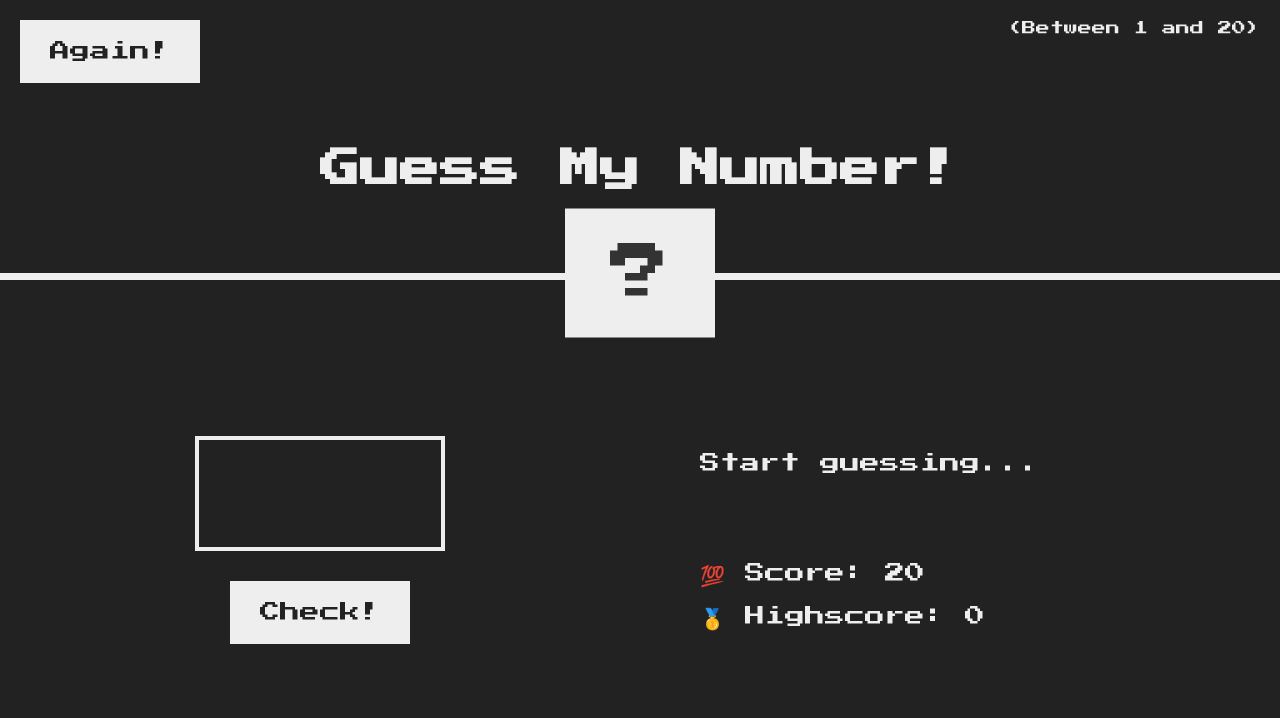
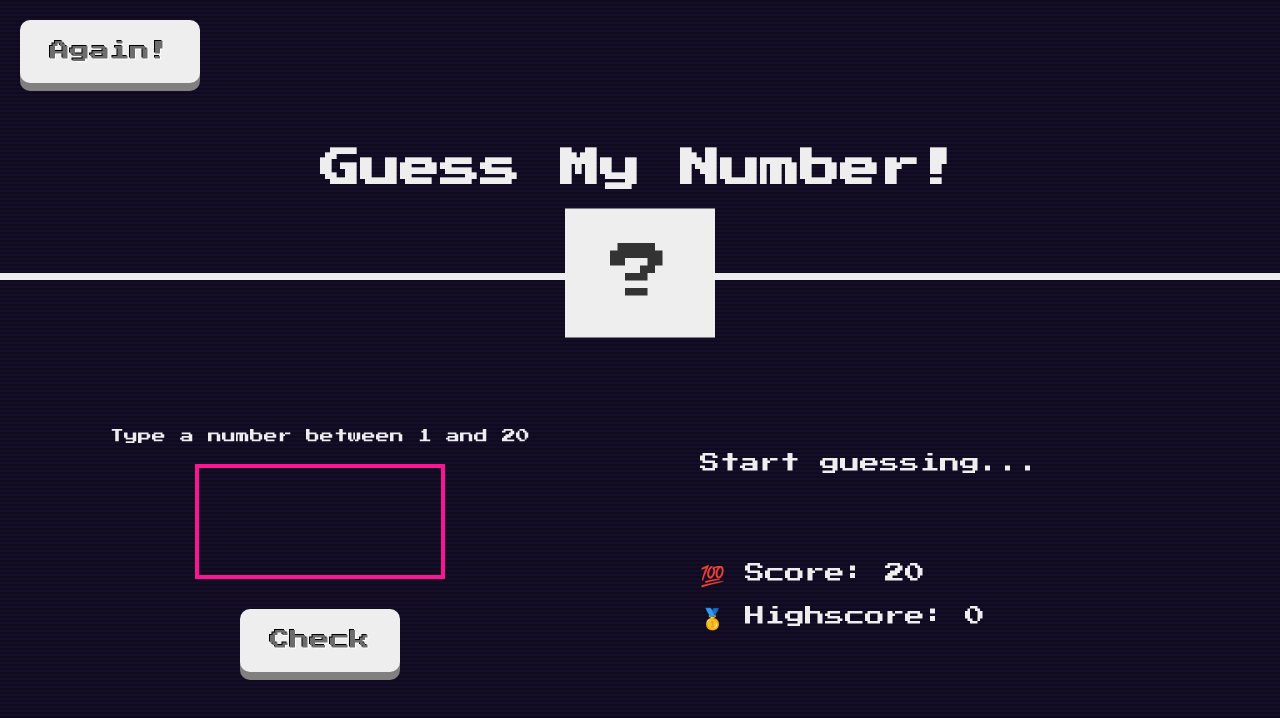
Before and after one commit to camthorsen/number-guessing-game, a website: page public/index.html in a window 1280 px wide. Drawn offline with nearby package versions, Linux system fonts and the light colour scheme; files that its build step writes are made by us from their sources.

Commit message:
ui: Darken background, customize arcade buttons and instructions

```diff
--- a/public/index.html
+++ b/public/index.html
@@ -12,14 +12,14 @@
 <body>
 <header>
     <h1>Guess My Number!</h1>
-    <p class="between">(Between 1 and 20)</p>
     <button class="btn again">Again!</button>
     <div class="number">?</div>
 </header>
 <main>
     <section class="left">
-        <input type="number" class="guess" />
-        <button class="btn check">Check!</button>
+        <p class="instructions">Type a number between 1 and 20</p>
+        <input type="number" class="input" />
+        <button class="btn btn__check">Check</button>
     </section>
     <section class="right">
         <p class="message">Start guessing...</p>
--- a/public/main.scss
+++ b/public/main.scss
@@ -13,8 +13,13 @@ html {
 body {
   font-family: 'Press Start 2P', sans-serif;
   color: #eee;
-  background-color: #222;
-  /* background-color: #60b347; */
+  background: repeating-linear-gradient(
+                  to bottom,
+                  #0f0a1e,
+                  #0f0a1e 2px,
+                  lighten(#0f0a1e, 3%) 2px,
+                  lighten(#0f0a1e, 3%) 4px
+  )
 }
 
 /* LAYOUT */
@@ -68,11 +73,9 @@ h1 {
   transform: translate(-50%, 50%);
 }
 
-.between {
+.instructions {
   font-size: 1.4rem;
-  position: absolute;
-  top: 2rem;
-  right: 2rem;
+  padding: 2rem;
 }
 
 .again {
@@ -81,9 +84,9 @@ h1 {
   left: 2rem;
 }
 
-.guess {
+.input {
   background: none;
-  border: 4px solid #eee;
+  border: 4px solid deeppink;
   font-family: inherit;
   color: inherit;
   font-size: 5rem;
@@ -92,20 +95,26 @@ h1 {
   text-align: center;
   display: block;
   margin-bottom: 3rem;
+  &:focus {
+    border-color: white;
+  }
 }
 
 .btn {
   border: none;
+  border-radius: 10px;
   background-color: #eee;
-  color: #222;
+  color: #6d6d6d;
   font-size: 2rem;
   font-family: inherit;
   padding: 2rem 3rem;
   cursor: pointer;
-}
+  text-shadow: -1px -1px black, 1px 1px white;
+  box-shadow: 0 .4em gray;
 
-.btn:hover {
-  background-color: #ccc;
+  &:hover {
+
+  }
 }
 
 .message {
```
Also changed, not shown: public/main.css, 1 other file.
